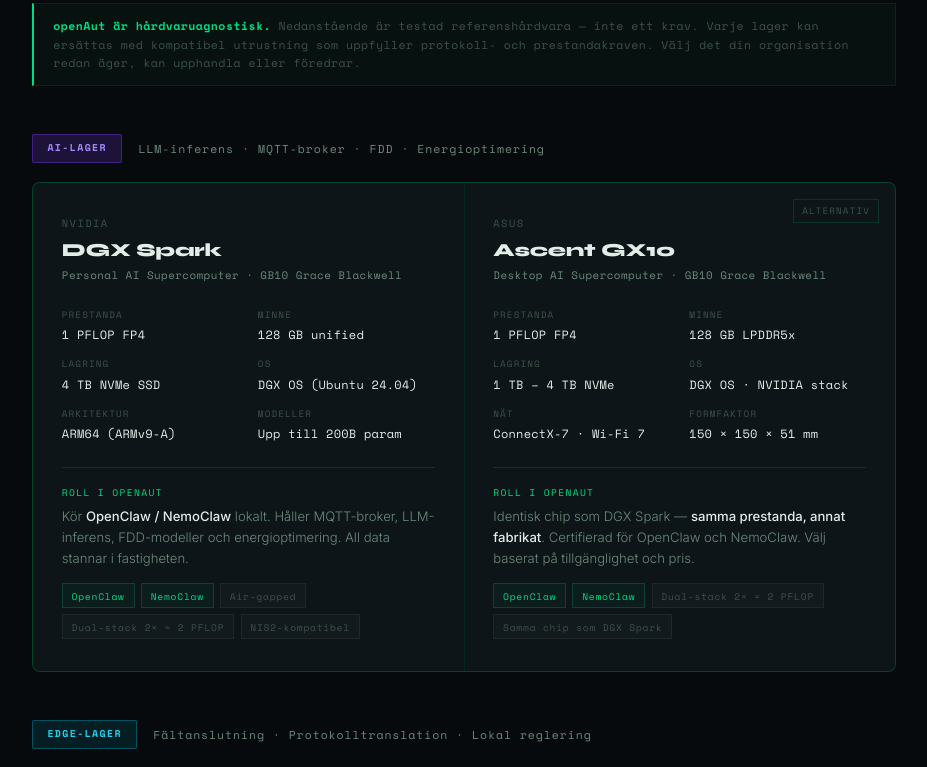
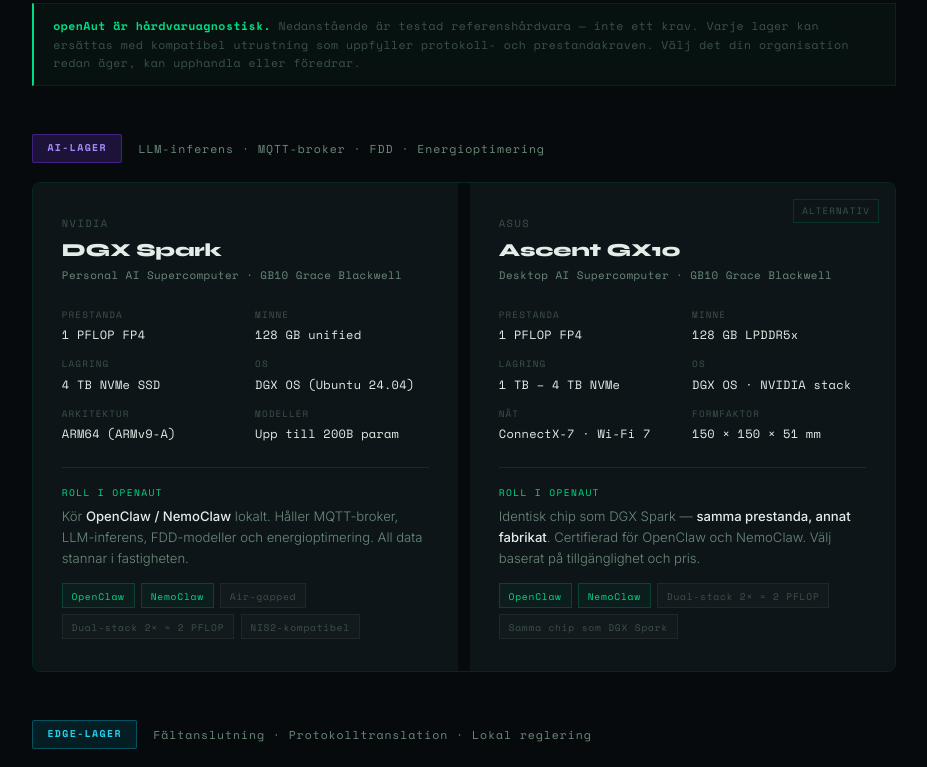
Before and after one commit to openAut/web, a plain HTML site: page topologi.html in a window 1280 px wide. Shown: the part 1633-2400 px from the top of the page, without its empty margins (176-1103 px from the left). Drawn offline with nearby package versions, Linux system fonts and the light colour scheme.

Commit message:
Öka mellanrum mellan hårdvarukort

```diff
--- a/topologi.html
+++ b/topologi.html
@@ -238,8 +238,8 @@
 /* ── CARD GRID ── */
 .hw-grid {
   display: grid;
-  gap: 1px;
-  background: var(--border);
+  gap: 12px;
+  background: transparent;
   border: 1px solid var(--border);
   border-radius: 8px;
   overflow: hidden;
```
